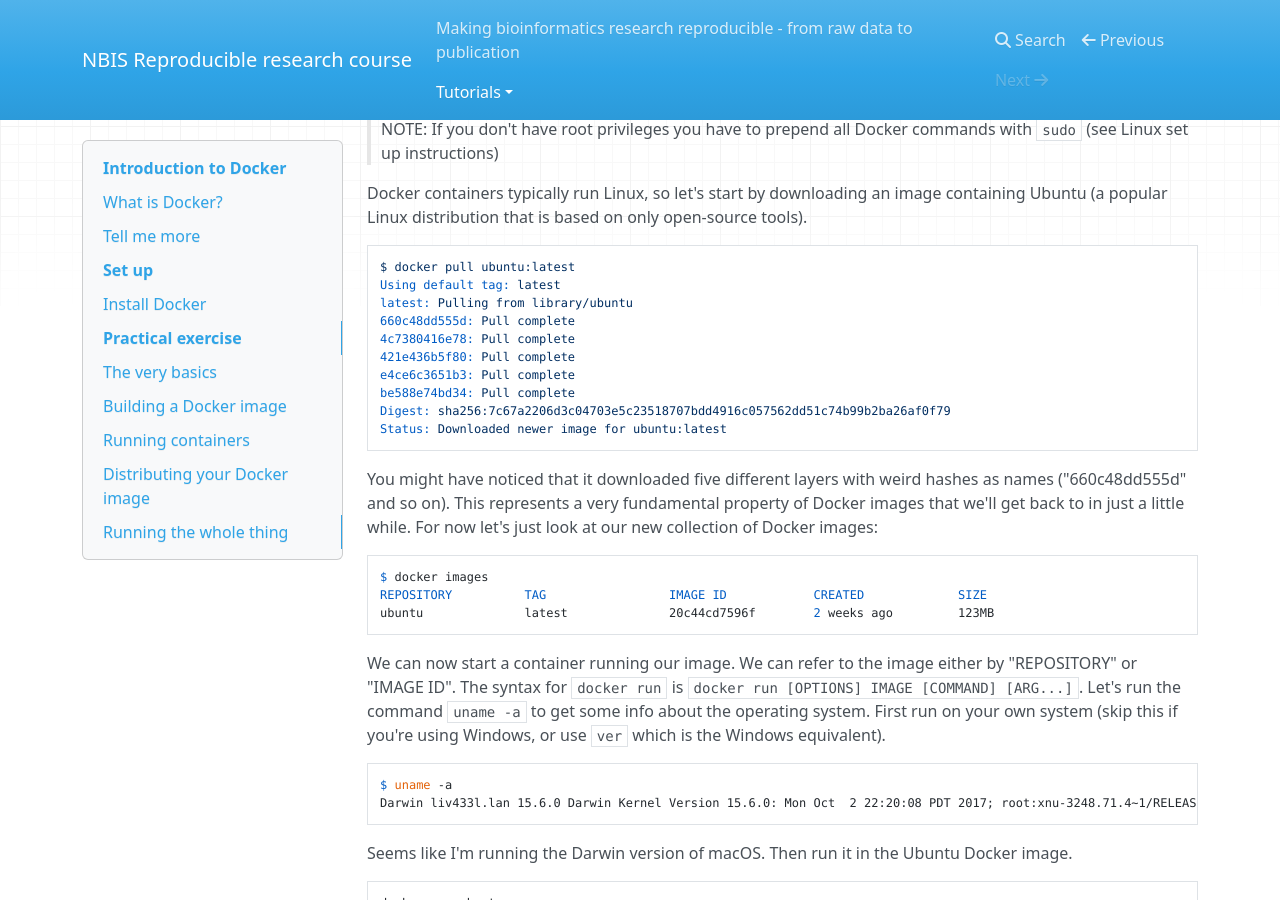
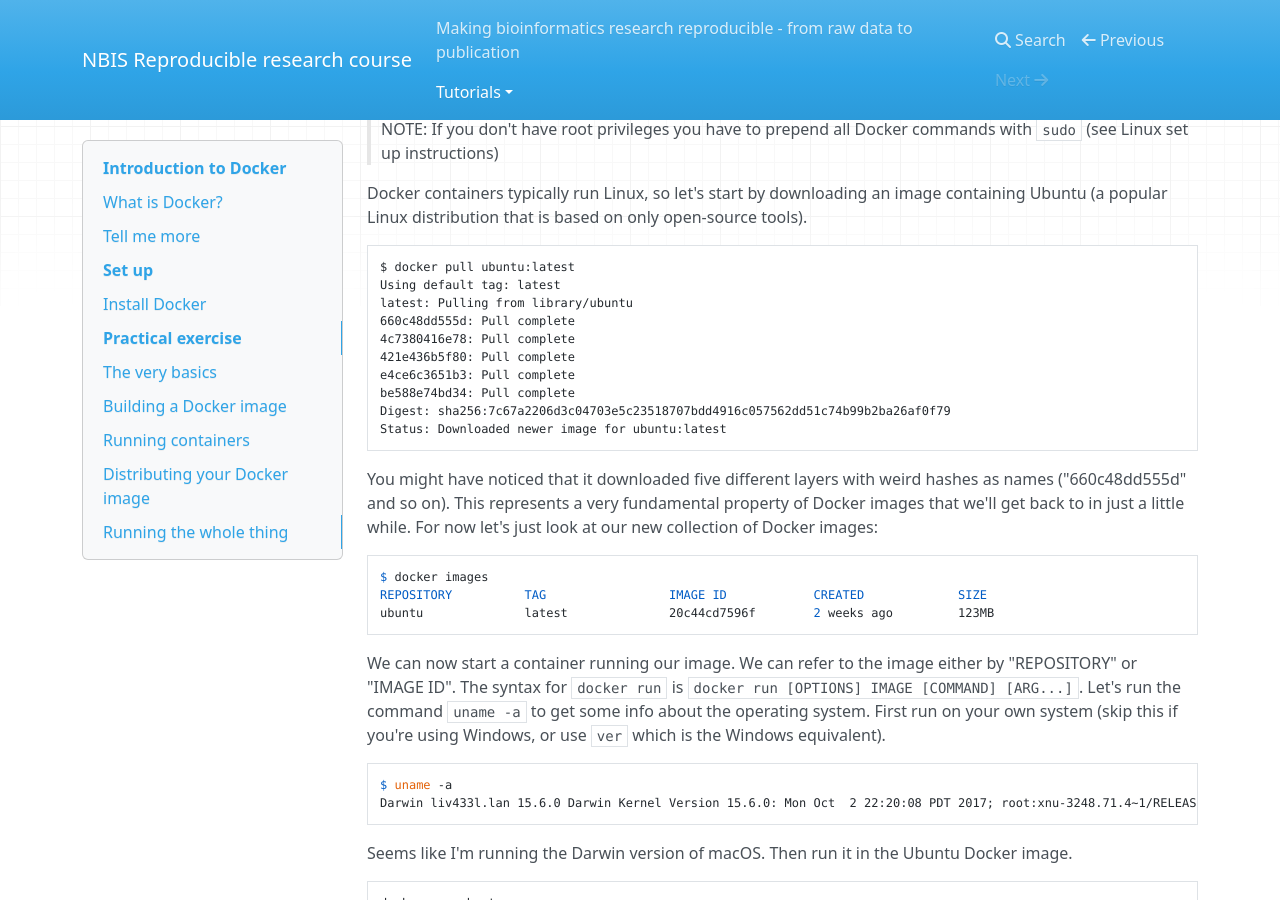
Before and after one commit to NBISweden/workshop-reproducible-research, an MkDocs documentation site: the page built from docs/docker.md, in a window 1280 px wide and 900 px high, scrolled down 3081 px. Built offline with MkDocs 1.6.1, drawn with Linux system fonts in a browser that asks for light colours; nearby versions of some CDN libraries; old or Windows-style settings are respelled for this version of MkDocs; some of the changed text lies outside the part shown.

````diff
--- a/docs/docker.md
+++ b/docs/docker.md
@@ -46,7 +46,7 @@ TODO: FIX VOLUME SHARING. TALK ABOUT /C/
 ### Linux
 How to install Docker differs a bit depending on your Linux distro, but the steps are the same. For details on how to do it on your distro see [https://docs.docker.com/engine/installation/#server](https://docs.docker.com/engine/installation/#server).
 
-Here we show how to do it for Ubuntu, which is the most common desktop distribution. The same instructions apply to distributions based on Ubuntu, such as Elementary OS or Linux Mint. Docker requires a 64-bit Ubuntu version 14.04 or higher. If your OS is from 2015 or earlier you can double check this with `lsb_release -a`, if it's newer you're probably fine.
+Here we show how to do it for Ubuntu, which is the most common desktop distribution. The same instructions apply to distributions based on Ubuntu, such as Elementary OS or Linux Mint. Docker requires a 64-bit Ubuntu version 14.04 or higher. If your OS is from 2015 or earlier you can double check this with `lsb_release -a`. If it's newer you're probably fine.
 
 1. Add the GPG key for the official Docker repository to the system:
 ```bash
@@ -84,7 +84,7 @@ We're almost ready to start, just one last note on nomenclature. You might have
 
 Docker containers typically run Linux, so let's start by downloading an image containing Ubuntu (a popular Linux distribution that is based on only open-source tools).
 
-```
+```text
 $ docker pull ubuntu:latest
 Using default tag: latest
 latest: Pulling from library/ubuntu
````
Also changed, not shown: other parts of docs/docker.md (+1 -1 lines).
